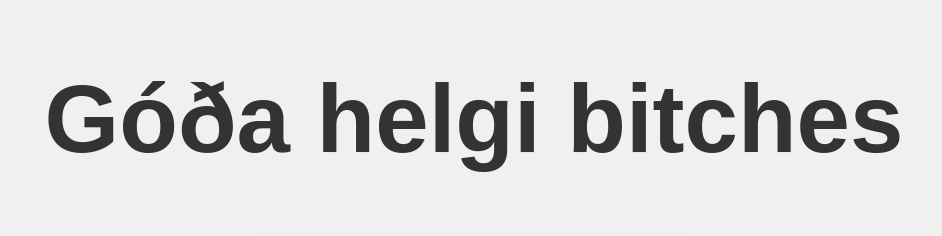
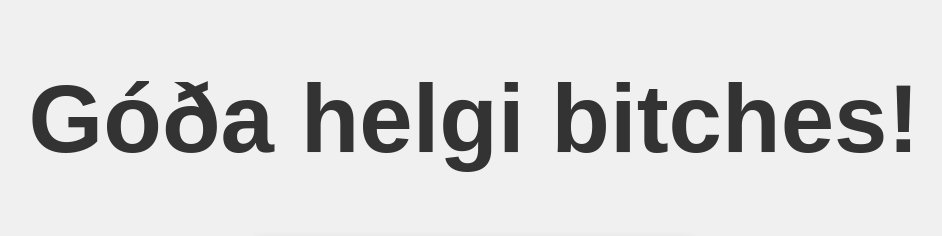
Before and after one commit to BjarkiGr/godahelgi, a plain HTML site: page ibiza/index.html in a window 1280 px wide. Shown: the top 236 px of the page, without its empty margins (166-1108 px from the left). Drawn offline with Linux system fonts and the light colour scheme; files that its build step writes are made by us from their sources.

Commit message:
Update index.html added exclamation

```diff
--- a/ibiza/index.html
+++ b/ibiza/index.html
@@ -7,7 +7,7 @@
     <link rel="stylesheet" href="styles.css">
 </head>
 <body>
-    <h1 id="header">Góða helgi bitches</h1>
+    <h1 id="header">Góða helgi bitches!</h1>
     <div class="container">
         <img id="agust" src="/ibiza/ibiza.jpg" alt="ibiza bitches">
     </div>
```
